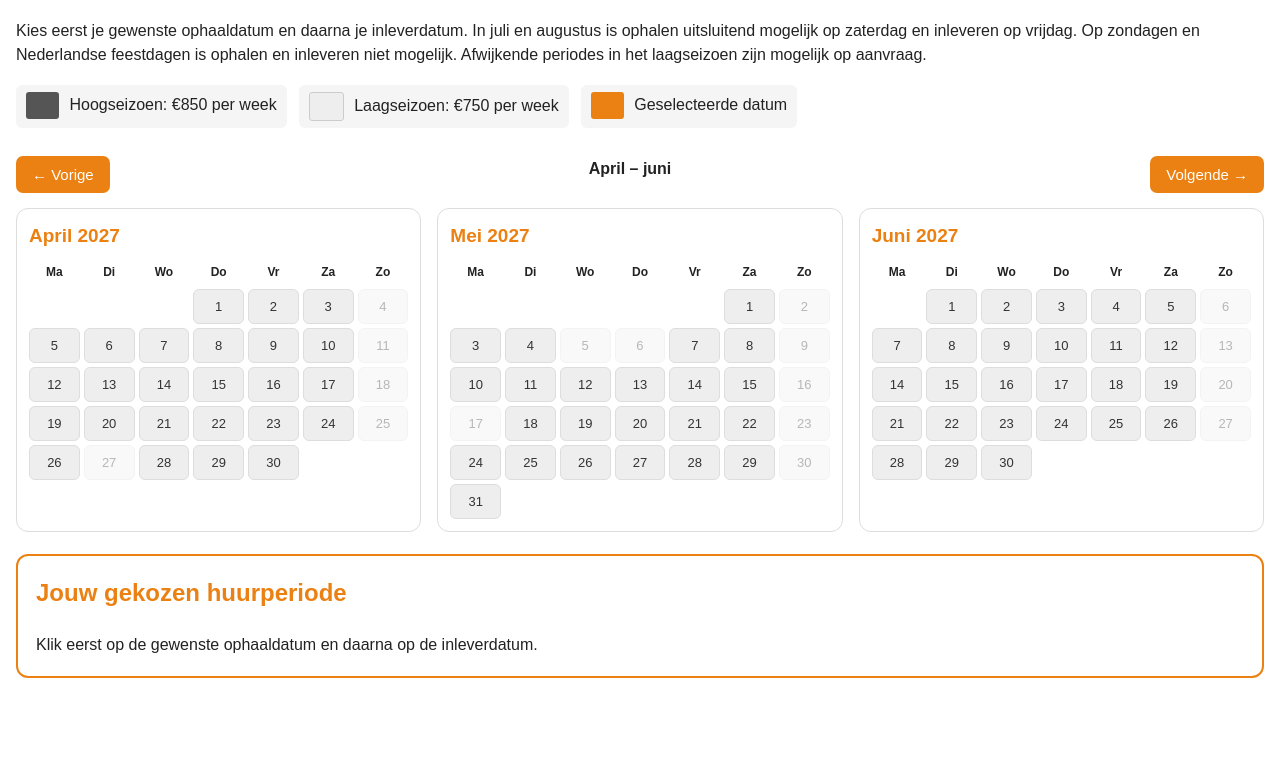
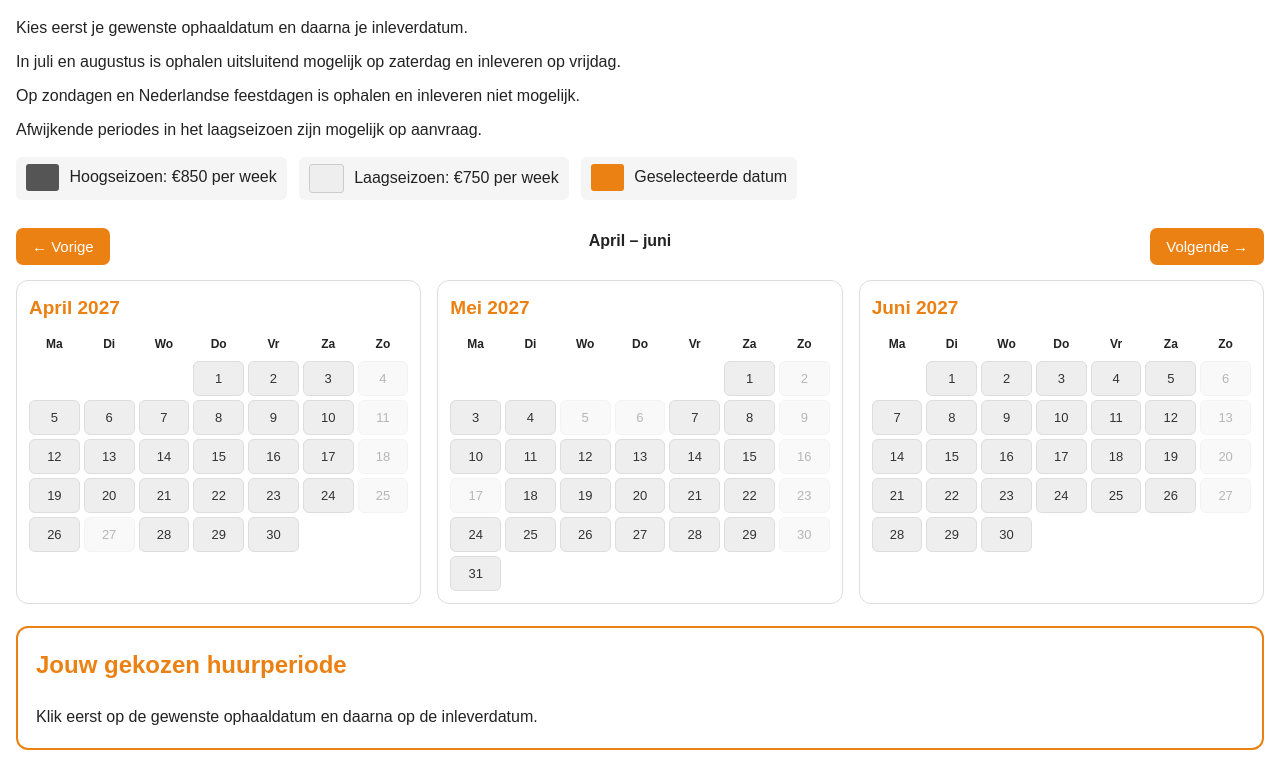
Before and after one commit to Serona5/camperkalender, a plain HTML site: page index.html in a window 1280 px wide. Shown: the part 77-843 px from the top of the page. Before the commit the page ends 800 px from the top, so only its background shows below. Drawn offline with Linux system fonts and the light colour scheme.

Commit message:
Update index.html

```diff
--- a/index.html
+++ b/index.html
@@ -80,14 +80,12 @@ h1 { color:var(--oranje); }
 
 <h1>Huur jouw camper – 2027</h1>
 
-<p class="intro">
-Kies eerst je gewenste ophaaldatum en daarna je inleverdatum.
-In juli en augustus is ophalen uitsluitend mogelijk op zaterdag en inleveren op vrijdag.
-
-Op zondagen en Nederlandse feestdagen is ophalen en inleveren niet mogelijk.
-
-Afwijkende periodes in het laagseizoen zijn mogelijk op aanvraag.
-</p>
+<div class="uitleg">
+  <p>Kies eerst je gewenste ophaaldatum en daarna je inleverdatum.</p>
+  <p>In juli en augustus is ophalen uitsluitend mogelijk op zaterdag en inleveren op vrijdag.</p>
+  <p>Op zondagen en Nederlandse feestdagen is ophalen en inleveren niet mogelijk.</p>
+  <p>Afwijkende periodes in het laagseizoen zijn mogelijk op aanvraag.</p>
+</div>
 
 <div class="legenda">
   <span>
```
